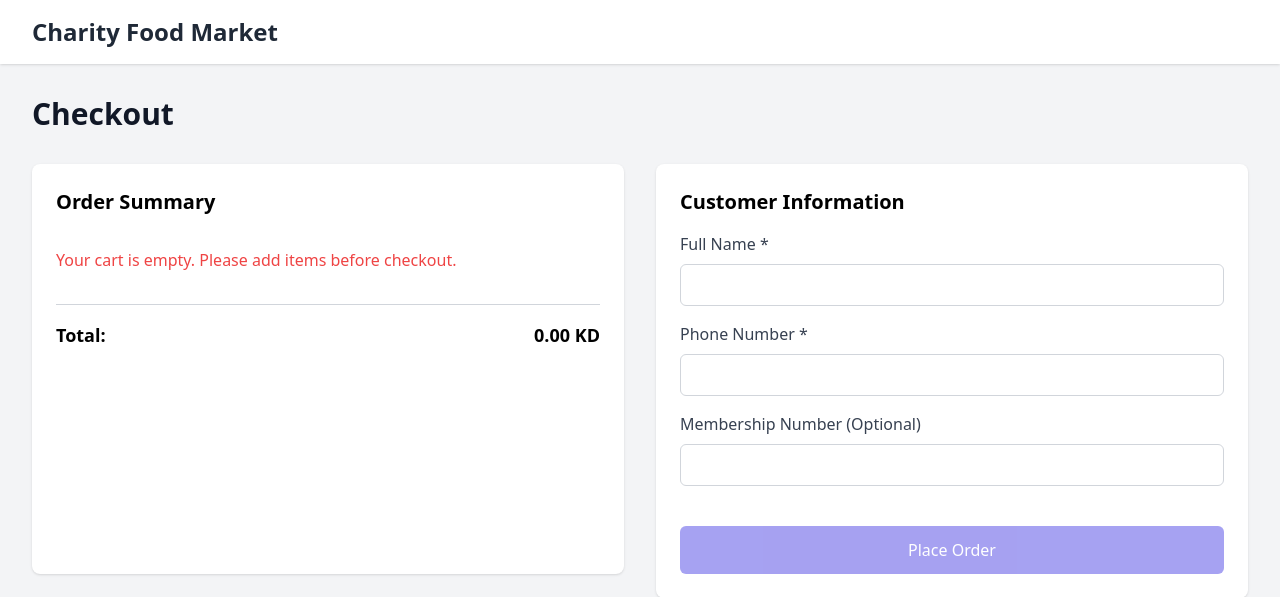
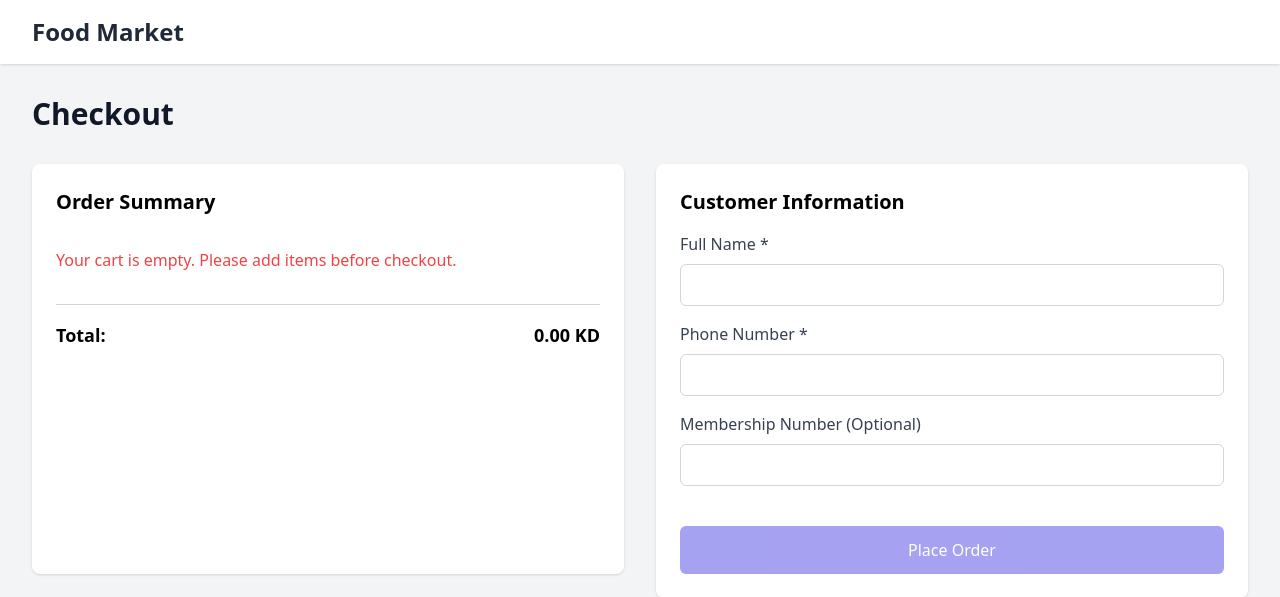
Before and after one commit to abinroy04/MOMS, a Flask app: page /checkout in a window 1280 px wide. Shown: the top 597 px of the page. Run offline with Flask 3, Linux system fonts and the light colour scheme; data that the repository does not hold is empty; some libraries are stand-ins or nearby versions.

Commit message:
Removed words to comply with gcc laws

```diff
--- a/templates/admin.html
+++ b/templates/admin.html
@@ -3,7 +3,7 @@
 <head>
     <meta charset="UTF-8">
     <meta name="viewport" content="width=device-width, initial-scale=1.0">
-    <title>Admin Dashboard - Charity Food Sale</title>
+    <title>Admin Dashboard - Food Sale</title>
     <script src="https://cdn.tailwindcss.com"></script>
     <link rel="stylesheet" href="https://cdnjs.cloudflare.com/ajax/libs/font-awesome/6.0.0-beta3/css/all.min.css">
 </head>
--- a/templates/checkout.html
+++ b/templates/checkout.html
@@ -3,14 +3,14 @@
 <head>
     <meta charset="UTF-8">
     <meta name="viewport" content="width=device-width, initial-scale=1.0">
-    <title>Checkout - Charity Food Sale</title>
+    <title>Checkout - Food Sale</title>
     <script src="https://cdn.tailwindcss.com"></script>
     <link rel="stylesheet" href="https://cdnjs.cloudflare.com/ajax/libs/font-awesome/6.0.0-beta3/css/all.min.css">
 </head>
 <body class="bg-gray-100">
     <header class="bg-white shadow">
         <div class="max-w-7xl mx-auto px-4 sm:px-6 lg:px-8 py-4 flex justify-between items-center">
-            <a href="/" class="text-2xl font-bold text-gray-800">Charity Food Market</a>
+            <a href="/" class="text-2xl font-bold text-gray-800">Food Market</a>
         </div>
     </header>
 
--- a/templates/error.html
+++ b/templates/error.html
@@ -3,13 +3,13 @@
 <head>
     <meta charset="UTF-8">
     <meta name="viewport" content="width=device-width, initial-scale=1.0">
-    <title>Error - Charity Food Sale</title>
+    <title>Error - Food Sale</title>
     <script src="https://cdn.tailwindcss.com"></script>
 </head>
 <body class="bg-gray-100">
     <header class="bg-white shadow">
         <div class="max-w-7xl mx-auto px-4 sm:px-6 lg:px-8 py-4 flex justify-between items-center">
-            <a href="/" class="text-2xl font-bold text-gray-800">Charity Food Market</a>
+            <a href="/" class="text-2xl font-bold text-gray-800">Food Market</a>
         </div>
     </header>
 
--- a/templates/home.html
+++ b/templates/home.html
@@ -7,13 +7,11 @@
     <script src="https://cdn.tailwindcss.com"></script>
     <link rel="stylesheet" href="https://cdnjs.cloudflare.com/ajax/libs/font-awesome/6.0.0-beta3/css/all.min.css">
     <style>
-        /* Replace the previous gradient styles with this new one */
         body {
             position: relative;
             min-height: 100vh;
         }
 
-        /* Add the new gradient background div that covers the entire page */
         body::before {
             content: "";
             position: fixed;
@@ -26,7 +24,6 @@
             pointer-events: none;
         }
 
-        /* Remove the previous body::after gradient blob */
     </style>
 </head>
 <body>
@@ -46,7 +43,6 @@
             <h1 class="text-4xl sm:text-3xl font-extrabold mb-6 text-gray-900">Marth Mariam Vanitha Samajam</h1>
             <p class="text-2xl sm:text-3xl font-bold mb-8 text-gray-900">Ahmadi, Kuwait</p>
             <p class="text-2xl sm:text-3xl font-bold mb-8 text-gray-900">Food Sale</p>
-            <p class="text-lg mb-8 text-gray-800">All proceeds go directly to charity initiatives</p>
             <div class="inline-block bg-indigo-600 text-white px-6 py-3 rounded-lg font-semibold text-lg">
                 Sale Date: {{ sale_date }}
             </div>
--- a/templates/order_confirmation.html
+++ b/templates/order_confirmation.html
@@ -3,14 +3,14 @@
 <head>
     <meta charset="UTF-8">
     <meta name="viewport" content="width=device-width, initial-scale=1.0">
-    <title>Order Confirmation - Charity Food Sale</title>
+    <title>Order Confirmation - Food Sale</title>
     <script src="https://cdn.tailwindcss.com"></script>
     <link rel="stylesheet" href="https://cdnjs.cloudflare.com/ajax/libs/font-awesome/6.0.0-beta3/css/all.min.css">
 </head>
 <body class="bg-gray-100">
     <header class="bg-white shadow">
         <div class="max-w-7xl mx-auto px-4 sm:px-6 lg:px-8 py-4 flex justify-between items-center">
-            <a href="/" class="text-2xl font-bold text-gray-800">Charity Food Market</a>
+            <a href="/" class="text-2xl font-bold text-gray-800">Food Market</a>
         </div>
     </header>
 
```
